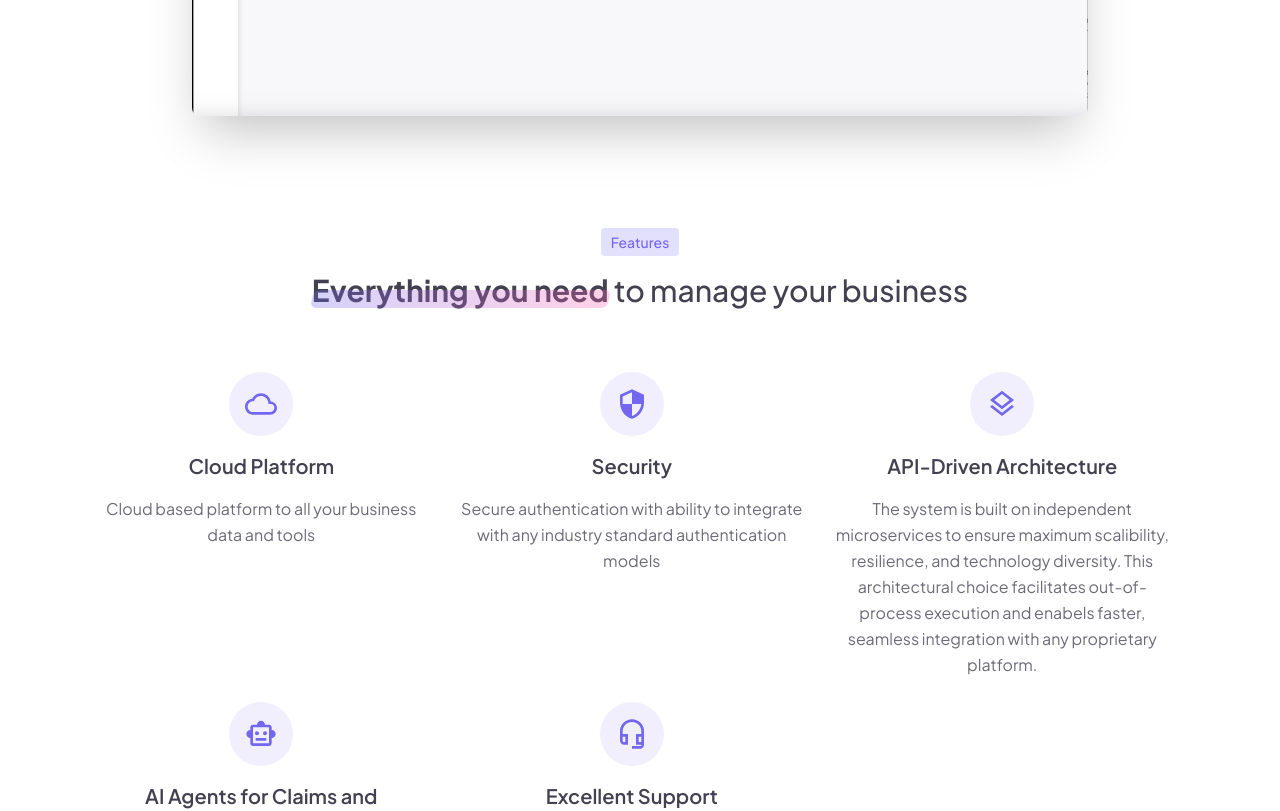
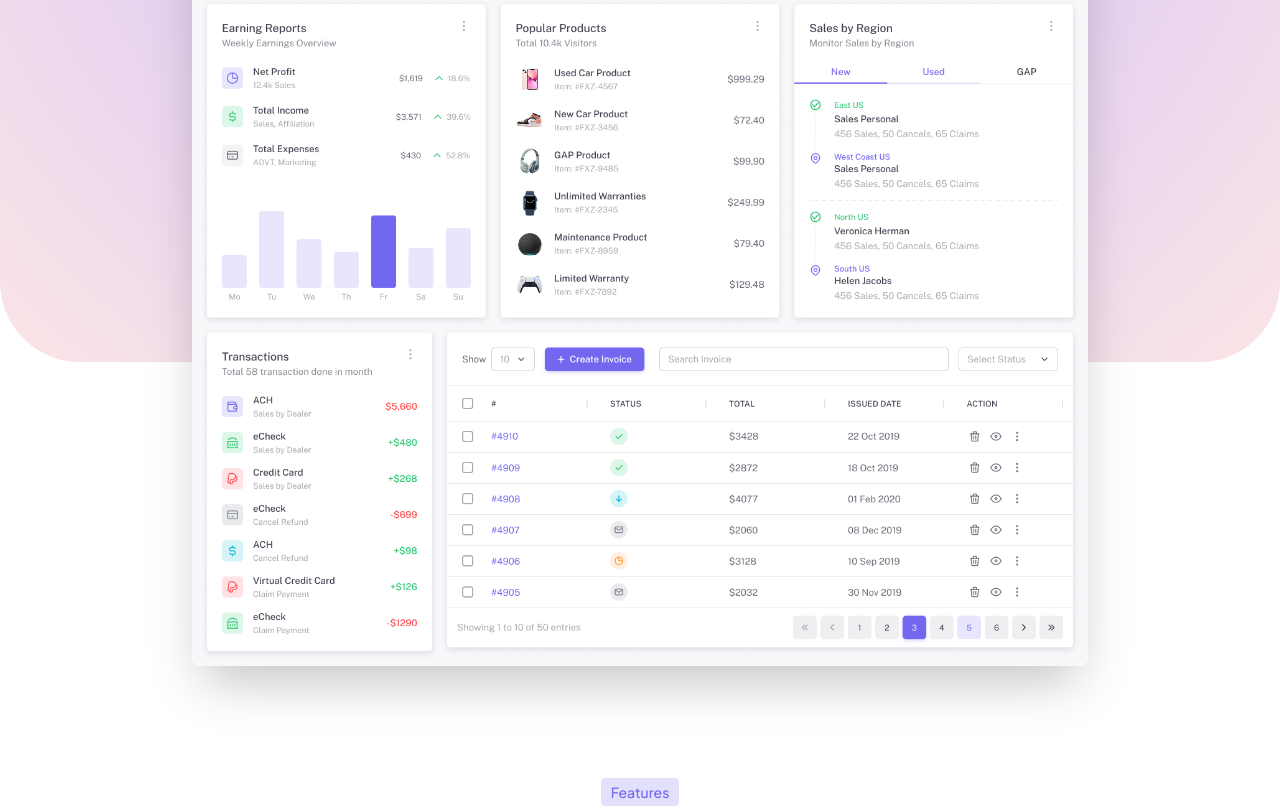
Before and after one commit to ksuryaprasadreddy/react-test, a Next.js app: page / in a window 1280 px wide. Shown: the part 840-1651 px from the top of the page. Built offline with nearby package versions, Linux system fonts and the light colour scheme.

Commit message:
page>dashboard image

```diff
--- a/app/page.tsx
+++ b/app/page.tsx
@@ -219,7 +219,7 @@ export default function HomePage() {
             transition={{ delay: 0.5 }}
           >
             <Image
-              src="/dashboardSS.png"
+              src="/Dashboard.png"
               alt="dashboard"
               width={900}
               height={700}
@@ -230,7 +230,7 @@ export default function HomePage() {
       </motion.section>
 
       {/* Features Section */}
-      <section id="features" className="py-24 md:py-24 mt-20 md:mt-80">
+      <section id="features" className="pt-16 md:pt-24 mt-20 md:mt-80">
         <div className="container mx-auto px-4">
           <motion.div
             className="text-center mb-16"
@@ -271,11 +271,11 @@ export default function HomePage() {
       </section>
 
       {/* Solutions Section Placeholder */}
-      <section id="solutions" className="w-full px-1 py-24 bg-[#f8f7fa] dark:bg-slate-900 rounded-tl-[60px] rounded-tr-[60px] flex flex-col items-center">
+      <section id="solutions" className="w-full px-1 pt-16 bg-[#f8f7fa] dark:bg-slate-900 rounded-tl-[60px] rounded-tr-[60px] flex flex-col items-center">
         <FlowChart />
       </section>
 
-      {/* <section id="industries" className="py-24 md:py-24 bg-[#f8f7fa] dark:bg-slate-900 rounded-t-[3rem]">
+      {/* <section id="industries" className="pt-24 md:pt-24 bg-[#f8f7fa] dark:bg-slate-900 rounded-t-[3rem]">
         <div className="container mx-auto px-4 text-center">
           <div className="flex flex-col text-center gap-8 lg:gap-14">
 
@@ -450,7 +450,7 @@ export default function HomePage() {
       </section>
 
       {/* Technologies Section Placeholder */}
-      <section id="technologies" className="py-24 md:py-24">
+      <section id="technologies" className="py-16 md:py-24">
         <div className="container mx-auto px-4 text-center">
           <div className="inline-block px-2.5 py-0.5 bg-[#7367f0]/20 rounded mb-4">
             <span className="text-[#7367f0] text-sm font-medium">
@@ -483,13 +483,13 @@ export default function HomePage() {
             </div>
           </div>
         </div>
-        <div className="lg:w-1/2 flex justify-center items-end self-end">
+        <div className="lg:w-1/2 flex justify-center items-end self-center lg:self-end">
           <Image
-            src="/dashboardSS.png"
+            src="/Dashboard.png"
             alt="dashboard image"
-            width={456}
-            height={576}
-            className="rounded-t-md shadow-lg max-w-[90%] md:max-w-md lg:max-w-full h-auto"
+            width={250}
+            height={300}
+            className="rounded-md lg:rounded-t-md lg:rounded-b-none shadow-lg max-w-[90%] md:max-w-md lg:max-w-full h-auto"
           />
         </div>
       </section>
```
